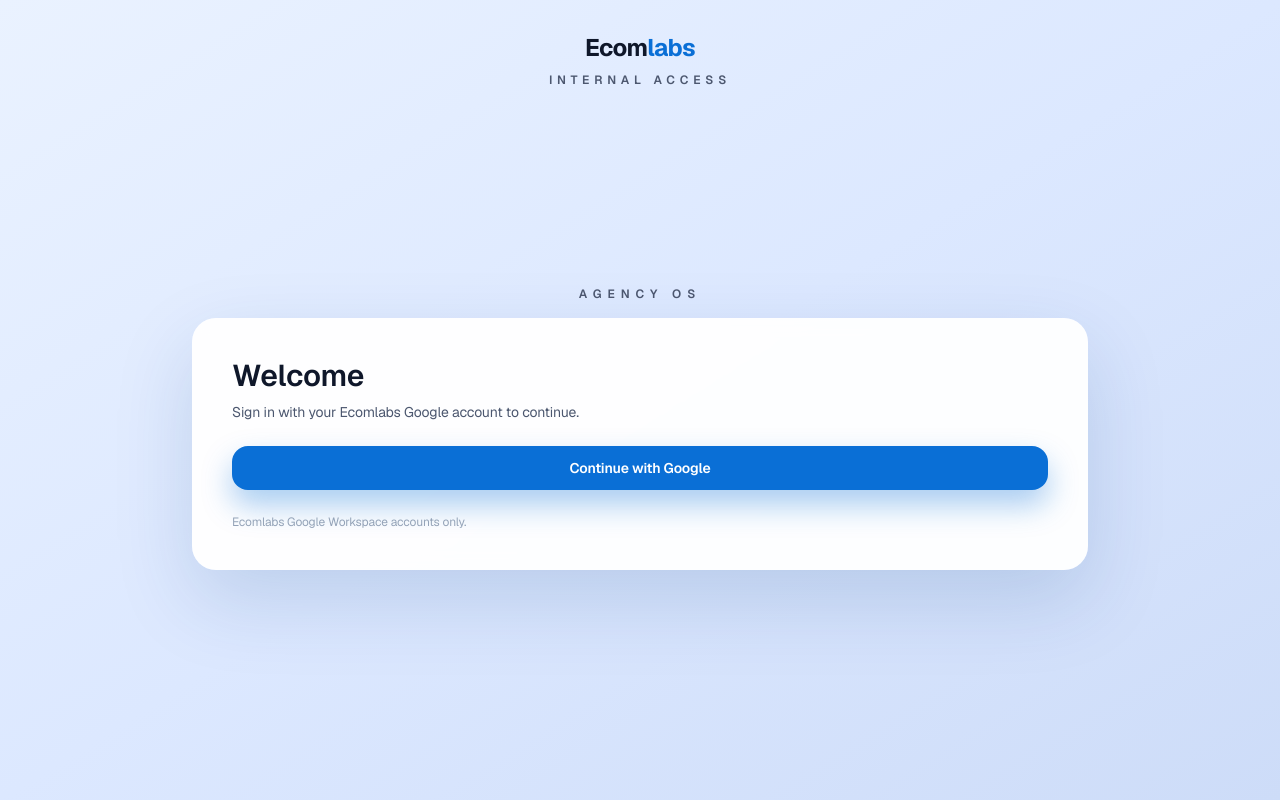
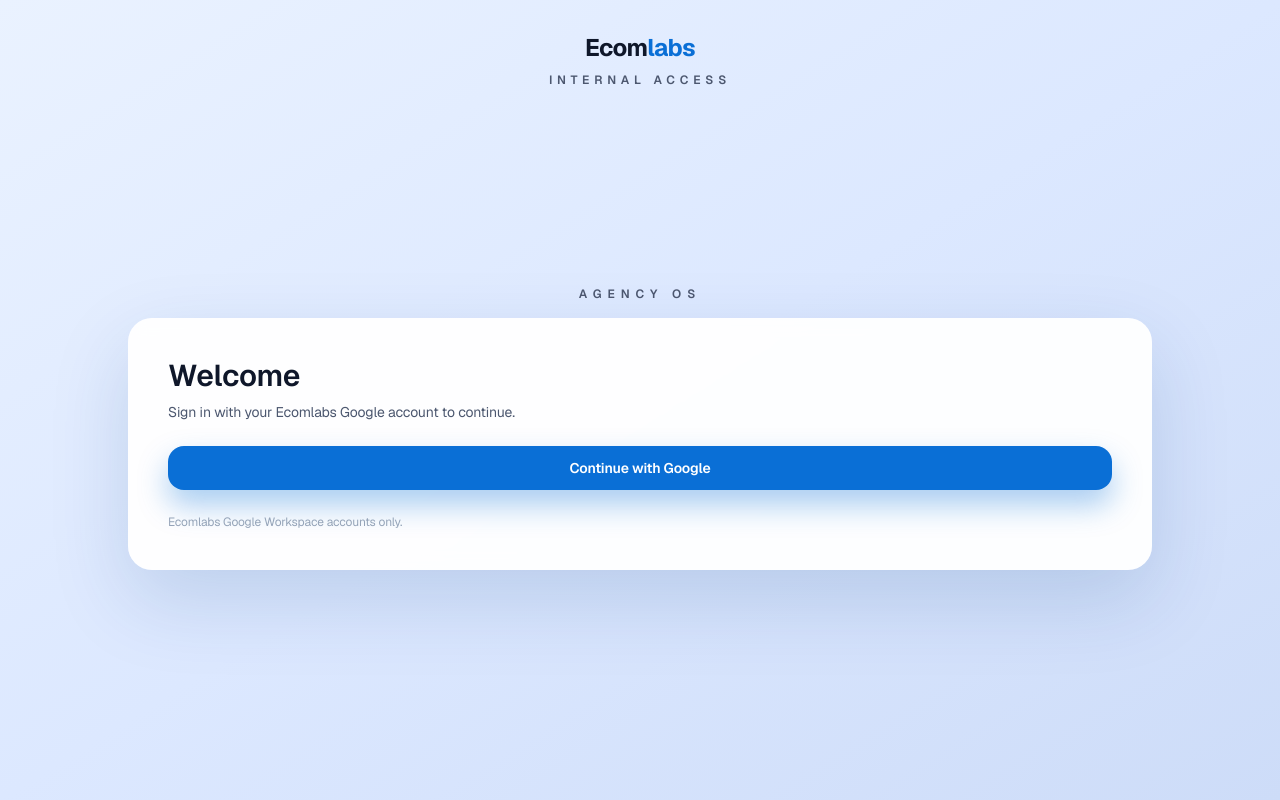
Before and after one commit to jeffdevbot/agency-os, a Next.js app in the folder frontend-web/: page / in a window 1280 px wide. Built offline with nearby package versions, Linux system fonts and the light colour scheme; no server answers.

Commit message:
Homepage: widen toolbox grid/cards further

```diff
--- a/frontend-web/src/app/page.tsx
+++ b/frontend-web/src/app/page.tsx
@@ -78,7 +78,7 @@ export default function Home() {
       </div>
 
       <div className="flex flex-1 items-center justify-center px-4 pb-16">
-        <div className="w-full max-w-4xl space-y-4 text-center">
+        <div className="w-full max-w-5xl space-y-4 text-center">
           <p className="text-xs font-semibold uppercase tracking-[0.5em] text-[#4c576f]">
             Agency OS
           </p>
@@ -107,8 +107,8 @@ export default function Home() {
                 <p className="text-xs font-semibold uppercase tracking-[0.3em] text-[#94a3b8]">
                   Toolbox
                 </p>
-                <div className="grid grid-cols-1 gap-7 md:grid-cols-2 w-full mt-2">
-                  <div className="rounded-2xl bg-white/50 backdrop-blur border border-white/40 shadow-md hover:shadow-xl transition-all hover:-translate-y-0.5 p-7 flex flex-col gap-4 text-left">
+                <div className="grid grid-cols-1 gap-8 md:grid-cols-2 w-full mt-2">
+                  <div className="rounded-2xl bg-white/50 backdrop-blur border border-white/40 shadow-md hover:shadow-xl transition-all hover:-translate-y-0.5 p-8 flex flex-col gap-5 text-left">
                     <div className="flex items-start gap-3">
                       <span className="text-2xl">📊</span>
                       <div className="space-y-1">
@@ -126,7 +126,7 @@ export default function Home() {
                     </Link>
                   </div>
 
-                  <div className="rounded-2xl bg-white/50 backdrop-blur border border-white/40 shadow-md hover:shadow-xl transition-all hover:-translate-y-0.5 p-7 flex flex-col gap-4 text-left">
+                  <div className="rounded-2xl bg-white/50 backdrop-blur border border-white/40 shadow-md hover:shadow-xl transition-all hover:-translate-y-0.5 p-8 flex flex-col gap-5 text-left">
                     <div className="flex items-start gap-3">
                       <span className="text-2xl">📝</span>
                       <div className="space-y-1">
```
